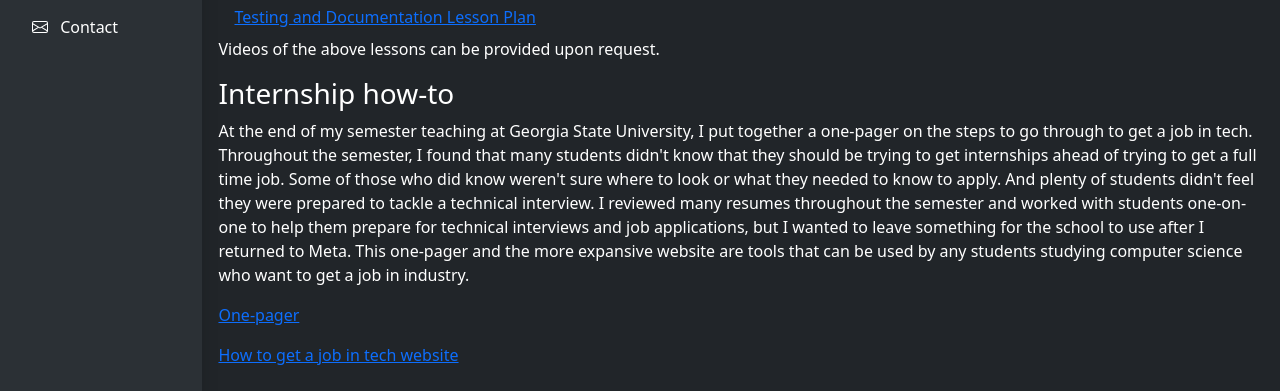
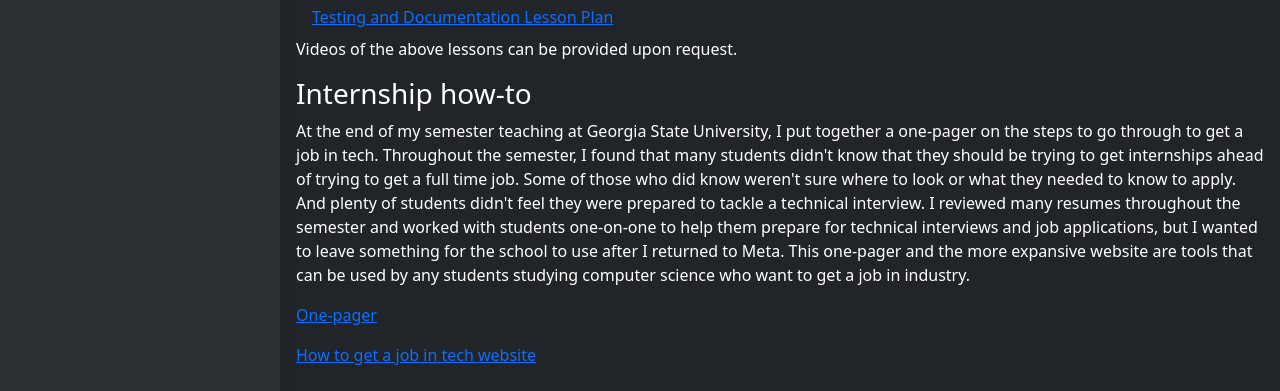
Before and after one commit to bzamansky/bzamansky.github.io, a plain HTML site: page index.html in a window 1280 px wide. Shown: the part 283-674 px from the top of the page. Drawn offline with nearby package versions, Linux system fonts and the light colour scheme; a script that the page names is missing.

Commit message:
fix sidebar width

```diff
--- a/style.css
+++ b/style.css
@@ -73,7 +73,7 @@ hr {
 
 #sidebar {
     background-color: var(--bs-tertiary-bg);
-    width: 280px;
+    min-width: 280px;
 }
 
 .section {
```
